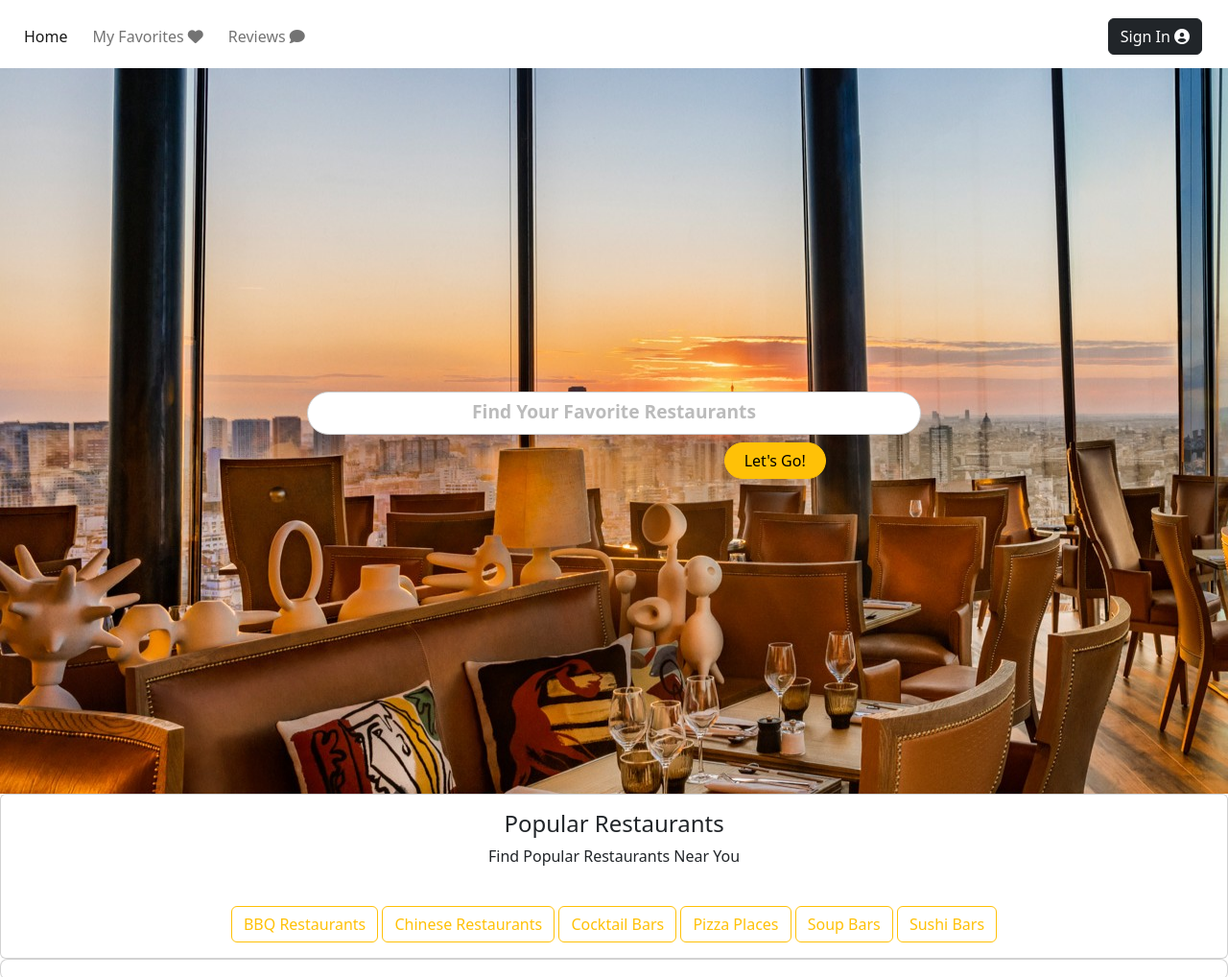
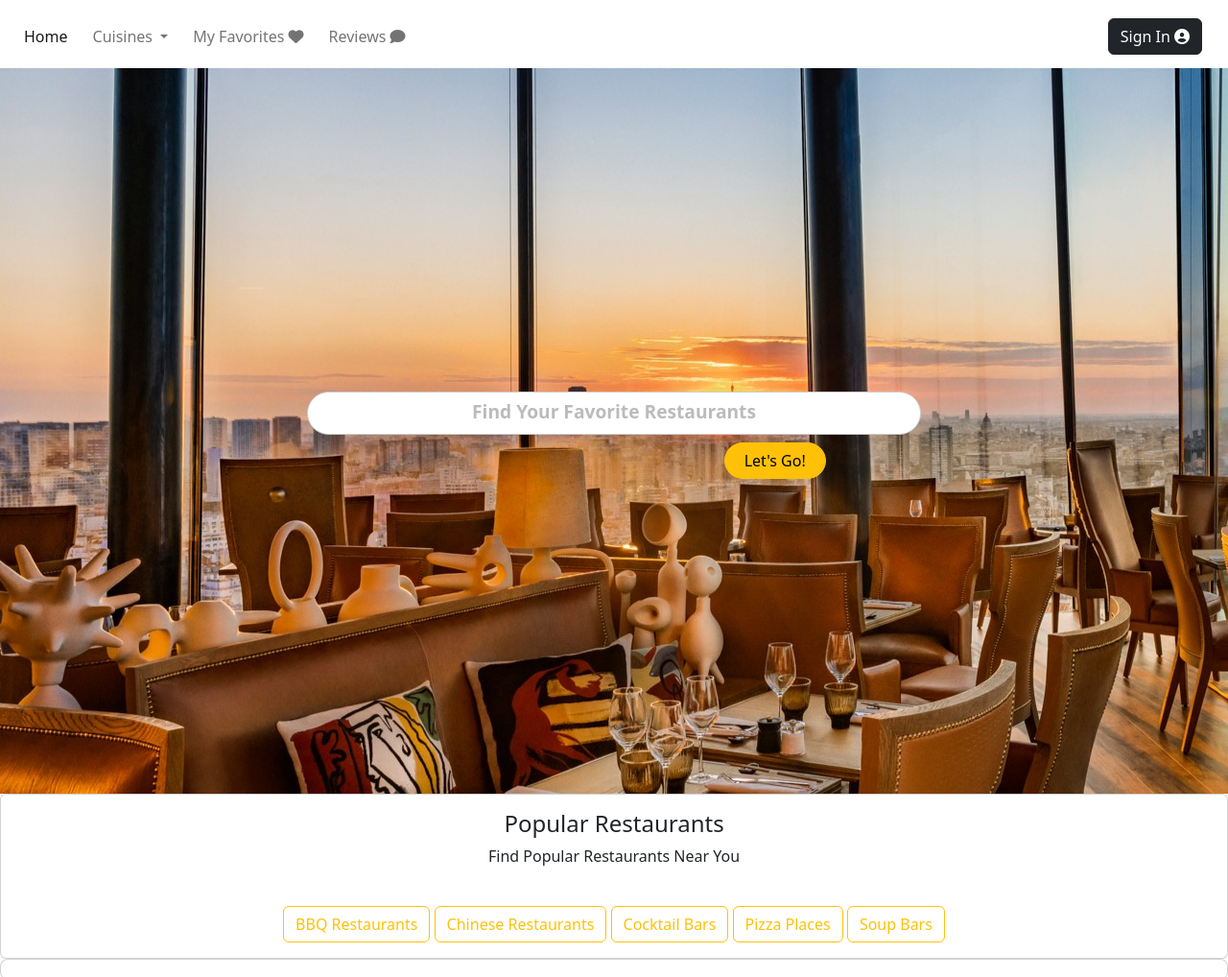
Before and after one commit to EGN99/TuleWapi, a plain HTML site: page index.html in a window 1280 px wide. Shown: the part 159-1177 px from the top of the page at 96% size. Drawn offline with nearby package versions, Linux system fonts and the light colour scheme.

Commit message:
updated drop-down menu

```diff
--- a/index.html
+++ b/index.html
@@ -27,24 +27,18 @@
                     <a class="nav-link active" aria-current="page" href="#Us">Home</a>
                   </li>
 
-
-            <!--  <li class="nav-item dropdown">
+                  <li class="nav-item dropdown">
                     <a class="nav-link dropdown-toggle" href="#" role="button" data-bs-toggle="dropdown" aria-expanded="false">
                       Cuisines
                     </a>
                     <ul class="dropdown-menu">
                       <li><a class="dropdown-item" href="#">Arabian Food</a></li>
-                      <li><a class="dropdown-item" href="#">Caribbean Food</a></li>
-                      <li><a class="dropdown-item" href="#">Chinese Food</a></li>
                       <li><a class="dropdown-item" href="#">Ethiopian Food</a></li>
                       <li><a class="dropdown-item" href="#">Indian Food</a></li>
                       <li><a class="dropdown-item" href="#">Italian Food</a></li>
                       <li><a class="dropdown-item" href="#">Mexican Food</a></li>
-                      <li><a class="dropdown-item" href="#">Swahili Food</a></li>
                     </ul>
-                  </li>--->
-
-
+                  </li>
 
                   <li class="nav-item">
                     <a id="favs" class="nav-link">My Favorites <i class="fa-solid fa-heart"></i></a>
@@ -113,13 +107,12 @@
                   <h4 class="card-title">Popular Restaurants</h4>
                   <p class="card-text">Find Popular Restaurants Near You </p>
                  <br>
-                 <div">
+                 <div>
                   <button id="BBQ" type="button" class="btn btn-outline-warning" class="restLinks" >BBQ Restaurants</button>
                   <button id="chinese" type="button" class="btn btn-outline-warning" class="restLinks" >Chinese Restaurants</button>
                   <button id="drinks" type="button" class="btn btn-outline-warning" class="restLinks" >Cocktail Bars</button>
                   <button id="pizza" type="button" class="btn btn-outline-warning" class="restLinks"  >Pizza Places</button>
                   <button id="soup" type="button" class="btn btn-outline-warning" class="restLinks" >Soup Bars</button>
-                  <button id="sushi" type="button" class="btn btn-outline-warning" class="restLinks" >Sushi Bars</button>
                  </div>
                 </div>
             </div>
```
